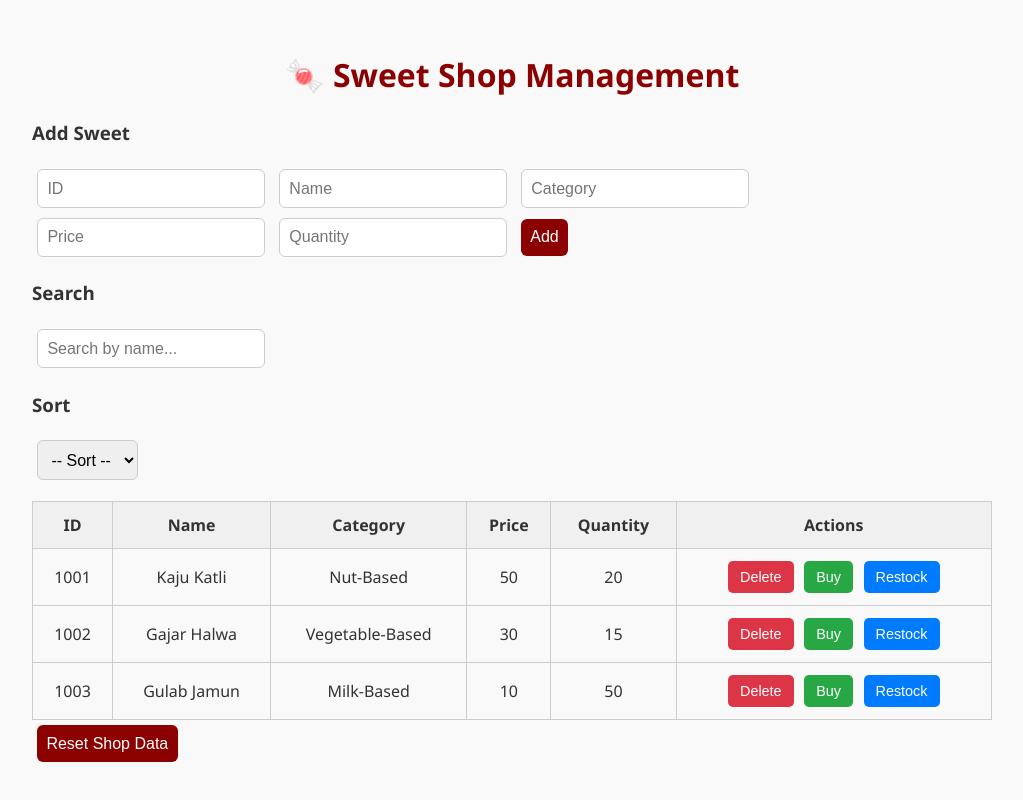
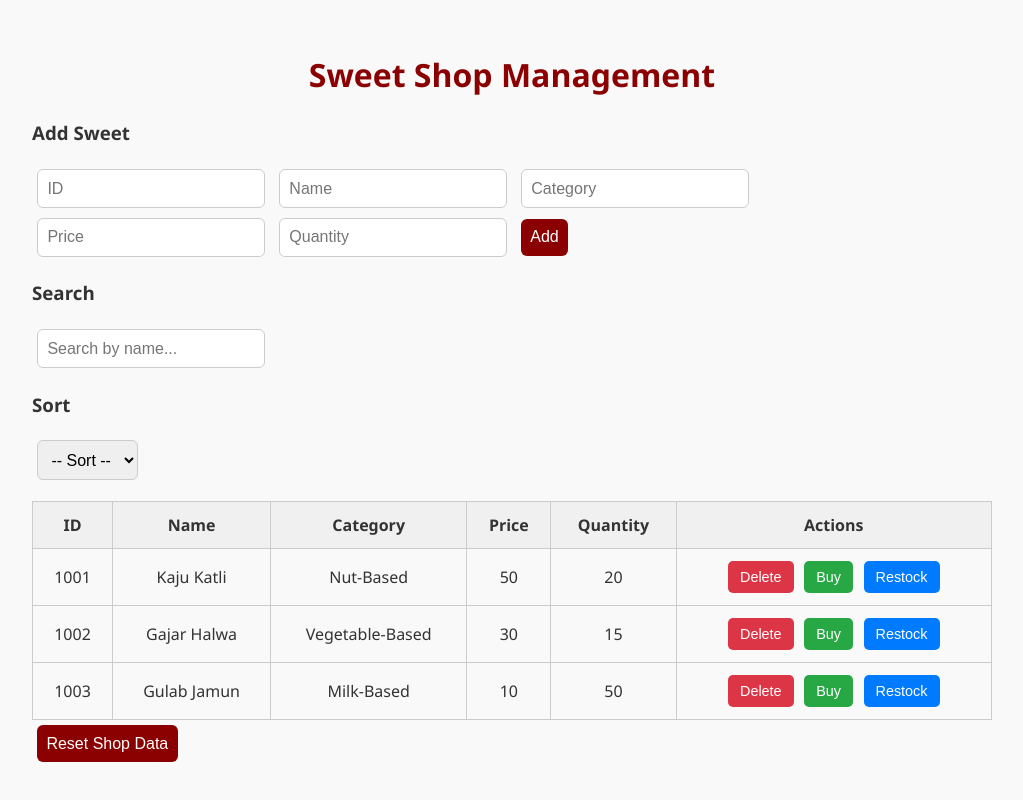
Before and after one commit to Pratham-kanani/INCUBYTE_TDD_ASSESSMENT, a website with bundled scripts: page public/index.html in a window 1280 px wide. Shown: the whole page, without its empty margins (128-1151 px from the left). Built offline with nearby package versions, Linux system fonts and the light colour scheme.

Commit message:
Update the README file

```diff
--- a/public/index.html
+++ b/public/index.html
@@ -6,7 +6,7 @@
   <link rel="stylesheet" href="./style.css" />
 </head>
 <body>
-  <h1>🍬 Sweet Shop Management</h1>
+  <h1>Sweet Shop Management</h1>
 
   <div>
     <h3>Add Sweet</h3>
```
Also changed, not shown: README.md, img/testCoverage.png (added).
